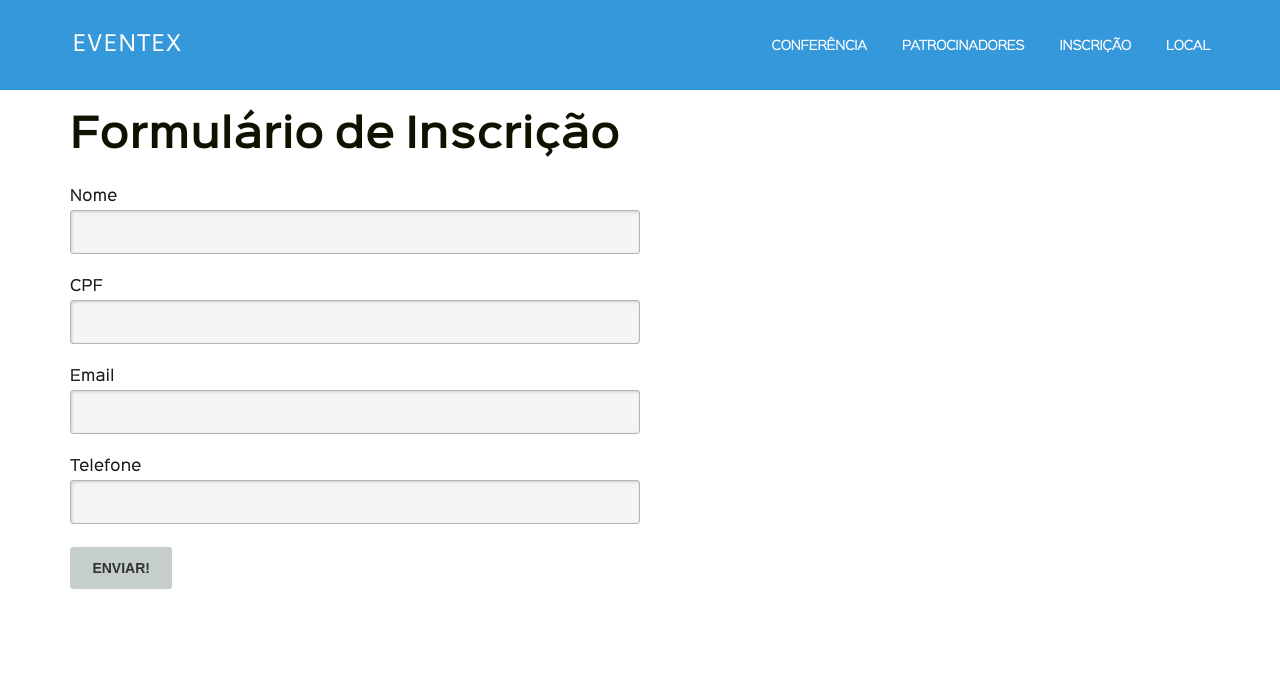
After one commit to joaopcanario/eventex, a Django app: page /inscricao/ in a window 1280 px wide. The commit adds this page. Shown: the top 689 px of the page. Run offline with Django 3.2, Linux system fonts and the light colour scheme.

Commit message:
Subscription page

```diff
--- a/eventex/settings.py
+++ b/eventex/settings.py
@@ -45,6 +45,7 @@ INSTALLED_APPS = (
     'django.contrib.messages',
     'django.contrib.staticfiles',
     'eventex.core',
+    'eventex.subscriptions',
     'storages',
 )
 
--- /dev/null
+++ b/eventex/subscriptions/forms.py
@@ -0,0 +1,8 @@
+from django import forms
+
+
+class SubscriptionForm(forms.Form):
+    name = forms.CharField(label='Nome')
+    cpf = forms.CharField(label='CPF')
+    email = forms.EmailField(label='Email')
+    phone = forms.CharField(label='Telefone')
--- /dev/null
+++ b/eventex/subscriptions/templates/subscriptions/subscription_form.html
@@ -0,0 +1,82 @@
+{% load static %}
+<!DOCTYPE html>
+<html>
+<head>
+  <title>Eventex - O maior encontro hacker do mundo!</title>
+
+  <meta charset="utf-8">
+  <meta http-equiv="X-UA-Compatible" content="IE=edge,chrome=1">
+  <meta name="description" content="Eventex - O maior encontro hacker do mundo!">
+  <meta name="author" content="wttd">
+  <meta name="viewport" content="width=device-width, initial-scale=1.0, maximum-scale=1.0, user-scalable=no" />
+
+  <!-- Favicon -->
+  <link rel="shortcut icon" href="{% static 'img/favicon.ico' %}">
+
+  <!-- CSS -->
+  <link rel="stylesheet" href="{% static 'css/font-awesome.min.css' %}">
+  <link rel="stylesheet" href="{% static 'css/basalstyle/style.min.css' %}">
+  <link rel="stylesheet" href="{% static 'css/main.css' %}">
+
+  <link href='http://fonts.googleapis.com/css?family=Economica:400,700' rel='stylesheet' type='text/css'>
+
+</head>
+
+<body>
+  <div class="header-frame row">
+    <header class="header header-inline min-h-3 row desktop-12 container" role="banner">
+
+      <div class="site-logo">
+        <h1><a href="/" rel="home">Eventex</h1>
+        <p class="site-description screen-reader-only">O maior encontro hacker do mundo!</p>
+      </div>
+
+      <nav class="nav-inline" role="navigation">
+        <a href="javascript:void(0);" class="nav-mobile"><i class="fa fa-bars"></i></a>
+        <ul>
+          <li><a data-scroll href="/#overview">Conferência</a></li>
+          <li><a data-scroll href="/#sponsors">Patrocinadores</a></li>
+          <li><a data-scroll href="/#register">Inscrição</a></li>
+          <li><a data-scroll href="/#venue">Local</a></li>
+        </ul>
+      </nav>
+
+    </header>
+  </div>
+
+
+  <!-- OVERVIEW -->
+  <section>
+    <div class="content row padding-bottom-3 desktop-12 container">
+      <h1>Formulário de Inscrição</h1>
+      <div class="desktop-6">
+        <form action="." novalidate method="post">
+          {% csrf_token %}
+          <div class="form-row label-block input-text">
+            <label for="{{ form.name.id_for_label }}">{{ form.name.label }}</label>
+            {{ form.name.errors }}
+            {{ form.name }}
+          </div>
+          <div class="form-row label-block input-text">
+            <label for="{{ form.cpf.id_for_label }}">{{ form.cpf.label }}</label>
+            {{ form.cpf.errors }}
+            {{ form.cpf }}
+          </div>
+          <div class="form-row label-block input-text">
+            <label for="{{ form.email.id_for_label }}">{{ form.email.label }}</label>
+            {{ form.email.errors }}
+            {{ form.email }}
+          </div>
+          <div class="form-row label-block input-text">
+            <label for="{{ form.phone.id_for_label }}">{{ form.phone.label }}</label>
+            {{ form.phone.errors }}
+            {{ form.phone }}
+          </div>
+          <p class="btn-row"><input type="submit" value="Enviar!"/></p>
+        </form>
+      </div>
+    </div>
+  </section>
+
+</body>
+</html>
--- /dev/null
+++ b/eventex/subscriptions/views.py
@@ -0,0 +1,7 @@
+from django.shortcuts import render
+from eventex.subscriptions.forms import SubscriptionForm
+
+
+def subscribe(request):
+    context = {'form': SubscriptionForm()}
+    return render(request, 'subscriptions/subscription_form.html', context)
--- a/eventex/urls.py
+++ b/eventex/urls.py
@@ -16,8 +16,10 @@ from django.conf.urls import include, url
 from django.contrib import admin
 
 from eventex.core.views import home
+from eventex.subscriptions.views import subscribe
 
 urlpatterns = [
     url(r'^$', home),
+    url(r'inscricao/$', subscribe),
     url(r'^admin/', include(admin.site.urls)),
 ]
```
Also changed, not shown: eventex/subscriptions/tests.py (added, +39 -0 lines), eventex/core/templates/index.html (indentation only), eventex/subscriptions/__init__.py (added).
